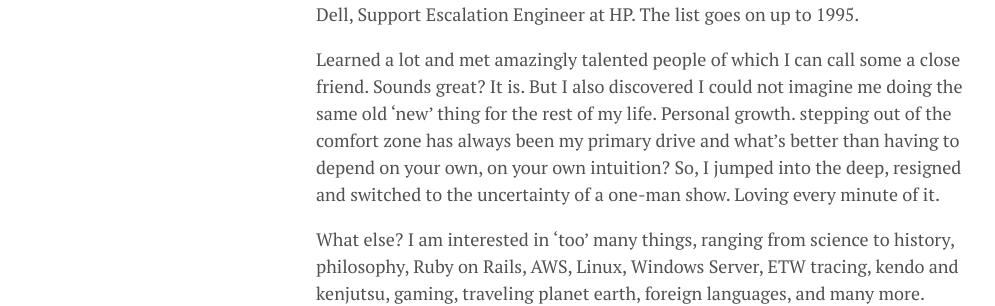
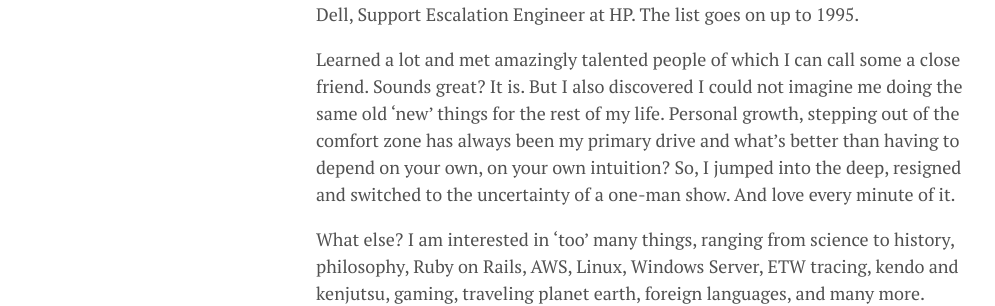
Before and after one commit to lgeurts/lgeurts.github.io, a Jekyll site: the page built from about.md, in a window 1280 px wide. Shown: the part 609-915 px from the top of the page, without its empty margins (0-995 px from the left). Built offline with Jekyll 4.4.1, drawn with Linux system fonts in a browser that asks for light colours; nearby versions of some CDN libraries.

Commit message:
Update about.md

```diff
--- a/about.md
+++ b/about.md
@@ -8,7 +8,7 @@
 I am a self-employed DevOps and Cloud Platforms Engineer, living in the central north of France.
 In a former life I was a Microsoft PFE, T3 Escalation Engineer at Dell, Support Escalation Engineer at HP. The list goes on up to 1995.
 
-Learned a lot and met amazingly talented people  of which I can call some a close friend. Sounds great? It is. But I also discovered I could not imagine me doing the same old 'new' thing for the rest of my life. Personal growth. stepping out of the comfort zone has always been my primary drive and what's better than having to depend on your own, on your own intuition? So, I jumped into the deep, resigned and switched to the uncertainty of a one-man show. Loving every minute of it.
+Learned a lot and met amazingly talented people  of which I can call some a close friend. Sounds great? It is. But I also discovered I could not imagine me doing the same old 'new' things for the rest of my life. Personal growth, stepping out of the comfort zone has always been my primary drive and what's better than having to depend on your own, on your own intuition? So, I jumped into the deep, resigned and switched to the uncertainty of a one-man show. And love every minute of it.
 
 What else? I am interested in 'too' many things, ranging from science to history, philosophy, Ruby on Rails, AWS, Linux, Windows Server, ETW tracing, kendo and kenjutsu, gaming, traveling planet earth, foreign languages, and many more.
 
```
